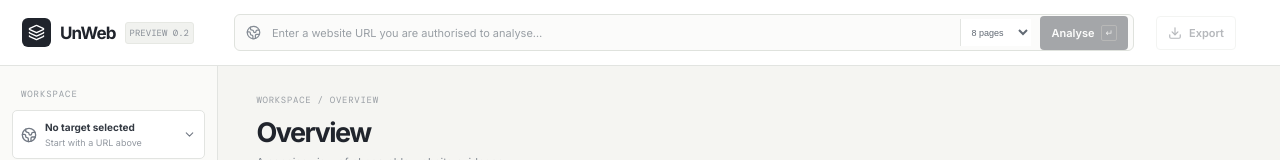
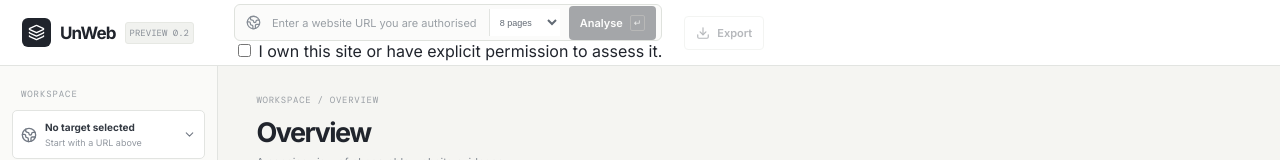
Before and after one commit to iaintsurya/UnWeb, a React (Vite) app in the folder frontend/: page / in a window 1280 px wide. Shown: the top 160 px of the page. Built offline with nearby package versions, Linux system fonts and the light colour scheme; no server answers.

Commit message:
feat: add explicit website scan consent in dashboard

```diff
--- a/frontend/src/App.tsx
+++ b/frontend/src/App.tsx
@@ -18,18 +18,18 @@ function findingLocation(f:CommonSecurityFinding):string{
  return f.location.kind==="url"?f.location.value:`${f.location.path}${f.location.line?":"+f.location.line:""}`;
 }
 export default function App(){
- const[url,setUrl]=useState(""),[scan,setScan]=useState<ScanResult|null>(null),[busy,setBusy]=useState(false),[error,setError]=useState(""),[tab,setTab]=useState<Tab>("Overview"),[query,setQuery]=useState(""),[detail,setDetail]=useState<{title:string;body:string}|null>(null),[history,setHistory]=useState<ScanHistoryItem[]>([]),[maxPages,setMaxPages]=useState(8),[repoFile,setRepoFile]=useState<File|null>(null),[repoAuthorised,setRepoAuthorised]=useState(false),[repoBusy,setRepoBusy]=useState(false),[repoReport,setRepoReport]=useState<RepositoryReport|null>(null),[githubUrl,setGithubUrl]=useState(""),[githubRef,setGithubRef]=useState(""),[githubAuthorised,setGithubAuthorised]=useState(false),[githubBusy,setGithubBusy]=useState(false);
+ const[url,setUrl]=useState(""),[siteAuthorised,setSiteAuthorised]=useState(false),[scan,setScan]=useState<ScanResult|null>(null),[busy,setBusy]=useState(false),[error,setError]=useState(""),[tab,setTab]=useState<Tab>("Overview"),[query,setQuery]=useState(""),[detail,setDetail]=useState<{title:string;body:string}|null>(null),[history,setHistory]=useState<ScanHistoryItem[]>([]),[maxPages,setMaxPages]=useState(8),[repoFile,setRepoFile]=useState<File|null>(null),[repoAuthorised,setRepoAuthorised]=useState(false),[repoBusy,setRepoBusy]=useState(false),[repoReport,setRepoReport]=useState<RepositoryReport|null>(null),[githubUrl,setGithubUrl]=useState(""),[githubRef,setGithubRef]=useState(""),[githubAuthorised,setGithubAuthorised]=useState(false),[githubBusy,setGithubBusy]=useState(false);
  const webEvidence=useMemo(()=>scan?websiteEvidence(scan):[],[scan]);const repoEvidence=useMemo(()=>repoReport?repositoryEvidence(repoReport):[],[repoReport]);const routeCorrelation=useMemo(()=>scan&&repoReport?correlateWebsiteAndRepository(scan,repoReport):null,[scan,repoReport]);
  async function refreshHistory(){try{const d=await apiRequest<{items:ScanHistoryItem[]}>(`${API}/api/scans?limit=12`);setHistory(Array.isArray(d.items)?d.items:[]);}catch{/* History is optional while the API is offline. */}}
  useEffect(()=>{void refreshHistory();},[]);
  async function openSavedScan(id:string){setError("");try{const d=await apiRequest<ScanResult>(`${API}/api/scans/${encodeURIComponent(id)}`);setScan(d);setUrl(d.requested_url);setTab("Overview");setQuery("");}catch(e){setError(e instanceof Error?e.message:"Could not load saved scan.");}}
- async function run(e:FormEvent){e.preventDefault();setBusy(true);setError("");try{const d=await apiRequest<ScanResult>(`${API}/api/scans`,{method:"POST",headers:{"Content-Type":"application/json"},body:JSON.stringify({url,max_pages:maxPages})});if(!d||typeof d.id!=="string")throw Error("The API returned an invalid scan response.");setScan(d);setTab("Overview");setQuery("");await refreshHistory();}catch(e){setError(e instanceof TypeError?"Cannot reach the UnWeb API. Start the FastAPI backend and try again.":e instanceof Error?e.message:"API connection failed.");}finally{setBusy(false);}}
+ async function run(e:FormEvent){e.preventDefault();setBusy(true);setError("");try{const d=await apiRequest<ScanResult>(`${API}/api/scans`,{method:"POST",headers:{"Content-Type":"application/json"},body:JSON.stringify({url,max_pages:maxPages,authorised:siteAuthorised})});if(!d||typeof d.id!=="string")throw Error("The API returned an invalid scan response.");setScan(d);setTab("Overview");setQuery("");await refreshHistory();}catch(e){setError(e instanceof TypeError?"Cannot reach the UnWeb API. Start the FastAPI backend and try again.":e instanceof Error?e.message:"API connection failed.");}finally{setBusy(false);}}
  async function runRepository(e:FormEvent){e.preventDefault();if(!repoFile||!repoAuthorised)return;setRepoBusy(true);setError("");setRepoReport(null);try{const report=await apiRequest<RepositoryReport>(API+"/api/repository-scans",{method:"POST",headers:{"Content-Type":repoFile.type||"application/zip","X-UnWeb-Authorised":"true","X-Repository-Filename":encodeURIComponent(repoFile.name)},body:repoFile});if(!report||!Array.isArray(report.findings)||!Array.isArray(report.dependency_inventory))throw Error("The API returned an invalid repository report.");setRepoReport(report);}catch(e){setError(e instanceof TypeError?"Cannot reach the UnWeb API. Start the FastAPI backend and try again.":e instanceof Error?e.message:"Repository analysis failed.");}finally{setRepoBusy(false);}}
  async function runGithubRepository(e:FormEvent){e.preventDefault();if(!githubUrl.trim()||!githubAuthorised)return;setGithubBusy(true);setError("");setRepoReport(null);try{const report=await apiRequest<RepositoryReport>(API+"/api/github-repository-scans",{method:"POST",headers:{"Content-Type":"application/json"},body:JSON.stringify({repository_url:githubUrl.trim(),ref:githubRef.trim()||null,authorised:true})});if(!report||!Array.isArray(report.findings)||!Array.isArray(report.dependency_inventory)||!report.source?.commit_sha)throw Error("The API returned an invalid GitHub repository report.");setRepoReport(report);}catch(e){setError(e instanceof TypeError?"Cannot reach the UnWeb API. Start the FastAPI backend and try again.":e instanceof Error?e.message:"GitHub repository analysis failed.");}finally{setGithubBusy(false);}}
  const assets=useMemo(()=>scan?.assets.filter(a=>`${a.kind} ${a.url}`.toLowerCase().includes(query.toLowerCase()))||[],[scan,query]);
  function download(content:string,name:string,type="text/plain"){const b=new Blob([content],{type});const a=document.createElement("a");a.href=URL.createObjectURL(b);a.download=name;a.click();window.setTimeout(()=>URL.revokeObjectURL(a.href),1000);}
  const tabs:[Tab,ReactNode][]=[["Overview",<Activity size={15}/>],["Sitemap",<Network size={15}/>],["JavaScript",<Braces size={15}/>],["Security",<ShieldCheck size={15}/>],["Repository",<FileUp size={15}/>],["Correlation",<GitBranch size={15}/>],["Reconstruction",<Layers3 size={15}/>]];
- return <div className="shell"><header className="topbar"><div className="brand"><span className="mark"><Layers3 size={17}/></span><b>UnWeb</b><small>PREVIEW 0.2</small></div><form className="urlbar" onSubmit={run}><Globe2 size={15}/><input aria-label="Website URL" value={url} onChange={e=>setUrl(e.target.value)} placeholder="Enter a website URL you are authorised to analyse…"/><select className="page-limit" aria-label="Maximum pages to scan" value={maxPages} onChange={e=>setMaxPages(Number(e.target.value))}><option value={4}>4 pages</option><option value={8}>8 pages</option><option value={12}>12 pages</option><option value={20}>20 pages</option><option value={30}>30 pages</option></select>{url&&<button type="button" className="icon" onClick={()=>setUrl("")} aria-label="Clear URL"><X size={14}/></button>}<button className="run" disabled={busy||!url.trim()}>{busy?"Analysing…":<>Analyse <kbd>↵</kbd></>}</button></form><button className="export" disabled={!scan} onClick={()=>scan&&download(JSON.stringify(scan,null,2),`unweb-${scan.id}.json`,"application/json")}><Download size={14}/> Export</button></header>
+ return <div className="shell"><header className="topbar"><div className="brand"><span className="mark"><Layers3 size={17}/></span><b>UnWeb</b><small>PREVIEW 0.2</small></div><div className="scan-controls"><form className="urlbar" onSubmit={run}><Globe2 size={15}/><input aria-label="Website URL" value={url} onChange={e=>setUrl(e.target.value)} placeholder="Enter a website URL you are authorised to analyse…"/><select className="page-limit" aria-label="Maximum pages to scan" value={maxPages} onChange={e=>setMaxPages(Number(e.target.value))}><option value={4}>4 pages</option><option value={8}>8 pages</option><option value={12}>12 pages</option><option value={20}>20 pages</option><option value={30}>30 pages</option></select>{url&&<button type="button" className="icon" onClick={()=>setUrl("")} aria-label="Clear URL"><X size={14}/></button>}<button className="run" disabled={busy||!url.trim()||!siteAuthorised}>{busy?"Analysing…":<>Analyse <kbd>↵</kbd></>}</button></form><label className="url-consent"><input type="checkbox" checked={siteAuthorised} onChange={e=>setSiteAuthorised(e.target.checked)}/> I own this site or have explicit permission to assess it.</label></div><button className="export" disabled={!scan} onClick={()=>scan&&download(JSON.stringify(scan,null,2),`unweb-${scan.id}.json`,"application/json")}><Download size={14}/> Export</button></header>
  <div className="layout"><aside className="sidebar"><label>WORKSPACE</label><div className="target"><Globe2 size={16}/><span><b>{scan?new URL(scan.final_url).hostname:"No target selected"}</b><small>{scan?"Analysis complete":"Start with a URL above"}</small></span><ChevronDown size={13}/></div><label className="section-label">ANALYSIS</label>{tabs.map(([name,icon])=><button key={name} onClick={()=>setTab(name)} className={`nav ${tab===name?"active":""}`}>{icon}{name}{name==="Security"&&scan&&<small>{scan.findings.length}</small>}</button>)}<div className="history-block"><label>RECENT SCANS</label>{history.slice(0,6).map(item=><button type="button" className={`history-item ${scan?.id===item.id?"selected":""}`} key={item.id} onClick={()=>openSavedScan(item.id)}><b>{item.title||new URL(item.final_url).hostname}</b><small>{new URL(item.final_url).pathname||"/"}</small></button>)}{history.length===0&&<p className="history-empty">Scans you run will appear here.</p>}</div><div className="sidebar-foot"><LockKeyhole size={15}/><span><b>Passive analysis</b><small>Access controls are not bypassed.</small></span></div></aside>
  <main className="main"><div className="heading"><div><div className="crumb">WORKSPACE / {tab.toUpperCase()}</div><h1>{tab}</h1><p>{({Overview:"A concise view of observable website evidence.",Sitemap:"Pages discovered by the bounded same-origin crawler.",JavaScript:"Public script inventory and conservative source clues.",Security:"Passive security observations with explicit evidence.",Reconstruction:"An editable React starting point from observed content.",Repository:"Read-only analysis of an authorised repository ZIP.",Correlation:"Compare observed website paths with literal routes in an analysed repository."} as Record<Tab,string>)[tab]}</p></div>{scan&&<span className="complete">● COMPLETE · {new Date(scan.scanned_at).toLocaleTimeString()}</span>}</div>
  {error&&<div className="error"><CircleAlert size={16}/><span>{error}</span><button onClick={()=>setError("")}><X size={14}/></button></div>}
```
